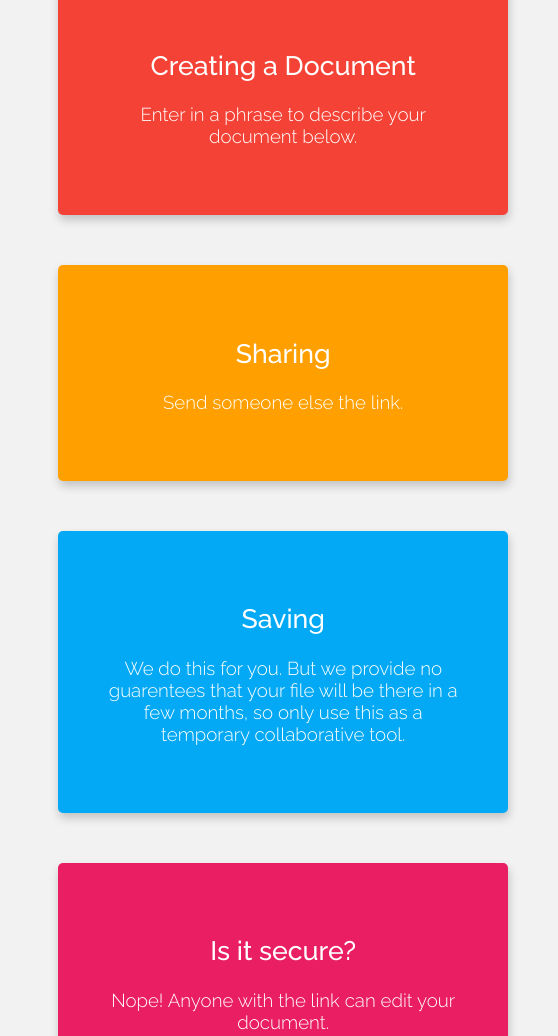
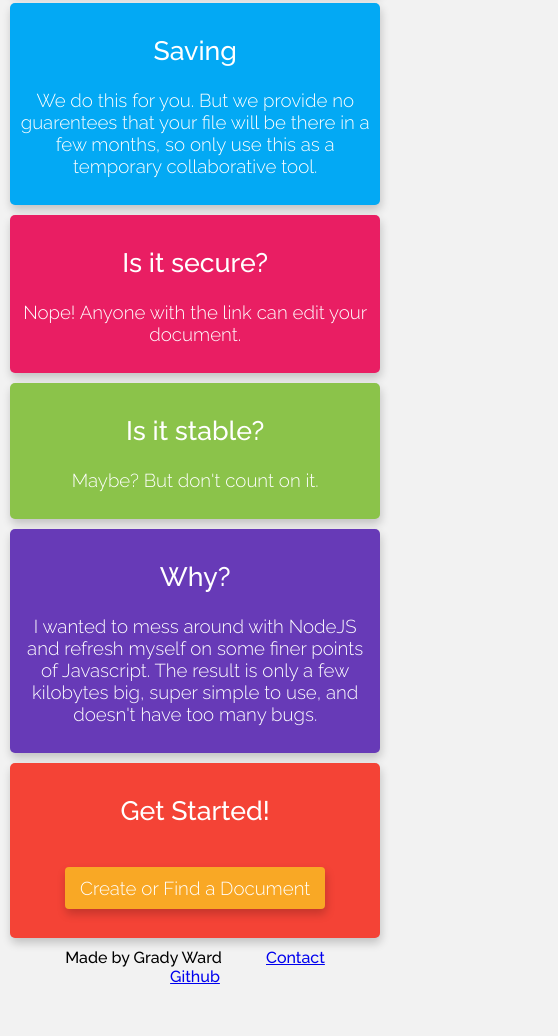
Before and after one commit to gbdubs/gradydocs, a website: page landing.html in a window 390 px wide. Shown: the part 771-1807 px from the top of the page, 558 px wide, since content can reach past the window. After the commit the page ends 1777 px from the top, so only its background shows below. Drawn offline with Linux system fonts and the light colour scheme.

Commit message:
Responsive Landing Design.

```diff
--- a/landing.html
+++ b/landing.html
@@ -48,7 +48,9 @@
 
         <div>
             <h2>Get Started!</h2>
-            <h3 class="btn">Create or Find a Document</h3>
+            <a href="/new">
+                <h3 class="btn">Create or Find a Document</h3>
+            </a>
         </div>
 	</div>
     <div class="footer">
--- a/public/css/landing.css
+++ b/public/css/landing.css
@@ -2,6 +2,8 @@ body{
     font-family: 'Raleway', sans-serif;
     background: rgba(0,0,0,.05);
     text-align: center;
+    paddding: 0;
+    margin: 0;
 }
 
 .centered{
@@ -15,9 +17,16 @@ body{
     background: #3F51B5;
     color: white;
     box-shadow: 1px 5px 10px rgba(0,0,0,.2);
-    border-radius: 5px;
+    border-radius: 8px;
     max-width: 500px;
+}
 
+@media (max-width: 600px) {
+  .cards > div {
+      margin: 10px;
+      padding: 10px;
+      border-radius: 5px;
+  }
 }
 
 h1{
@@ -41,7 +50,7 @@ h3.btn{
     padding: 10px 15px;
     color: white;
     background: #F9A825;
-    border-radius: 3px;
+    border-radius: 4px;
     box-shadow: 1px 5px 10px rgba(0,0,0,.2);
     cursor: pointer;
 }
```
